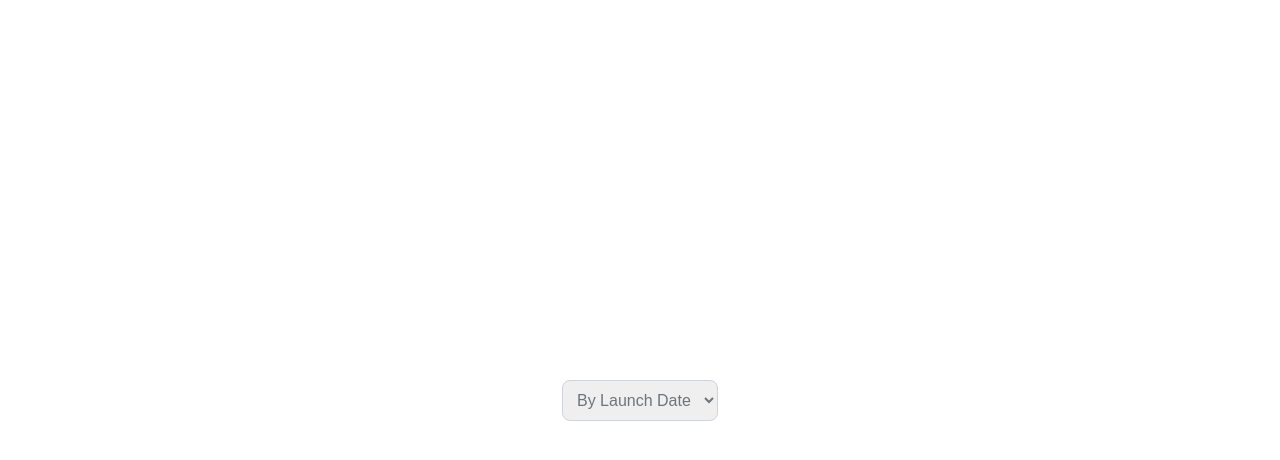
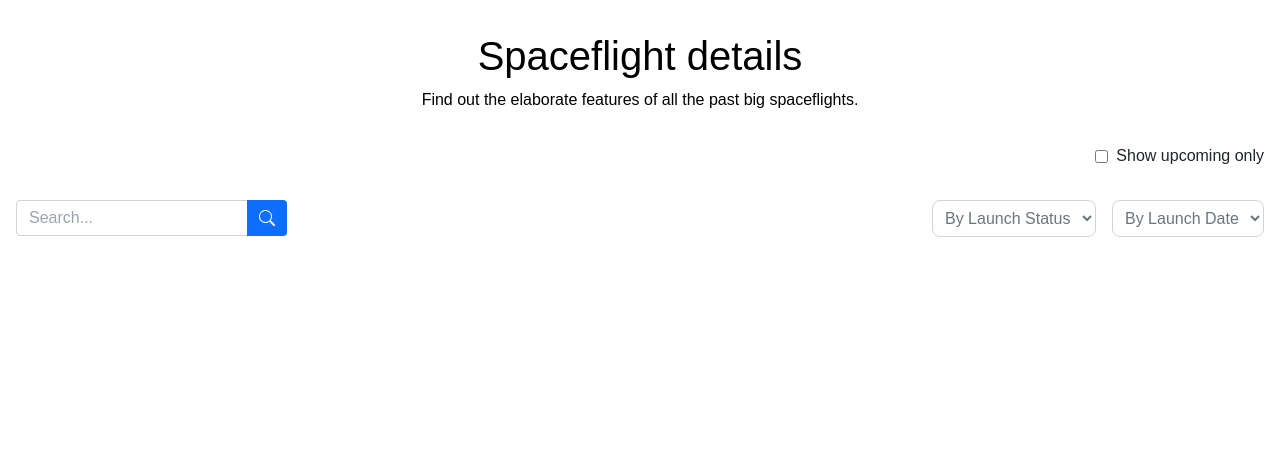
Before and after one commit to abdulkadershohan/technext-frontend-task, a React (Create React App) app: page / in a window 1280 px wide. Shown: the top 460 px of the page. Built offline with nearby package versions, Linux system fonts and the light colour scheme.

Commit message:
top section

```diff
--- a/src/components/Checkbox.tsx
+++ b/src/components/Checkbox.tsx
@@ -1,8 +1,9 @@
 interface CheckboxProps {
     checked: boolean;
     onChange: () => void;
+    label: string;
 }
-export default function Checkbox({ checked, onChange }: CheckboxProps) {
+export default function Checkbox({ checked, onChange, label }: CheckboxProps) {
     return (
         <div
             className="flex gap-2 items-center justify-center "
@@ -13,7 +14,7 @@ export default function Checkbox({ checked, onChange }: CheckboxProps) {
             />
             <label
                 className="text-body text-base leading-6 font-normal"
-            > Show upcomaing only</label>
+            > {label}</label>
 
         </div>
     )
--- a/src/components/SearchInput.tsx
+++ b/src/components/SearchInput.tsx
@@ -2,16 +2,16 @@
 export default function SearchInput() {
     return (
         <div>
-            <div className="relative mb-4 flex w-full flex-wrap items-stretch">
+            <div className="relative mb-4 flex w-full ">
                 <input
                     type="search"
                     className="relative m-0 -mr-0.5 block  rounded-l border border-solid border-gray-400 bg-transparent
                      px-3 py-[0.25rem] text-base font-normal leading-[1.6]
-
-                      focus:outline-none  focus:border-primary"
-                    placeholder="Search"
-                    aria-label="Search"
-                    aria-describedby="button-addon1" />
+                      focus:outline-none  focus:border-primary
+                      w-full
+                      "
+                    placeholder="Search..."
+                />
 
                 <button
                     className="relative z-[2] flex items-center rounded-r bg-primary px-3 py-2.5 text-white  hover:shadow-lg "
--- a/src/components/Select.tsx
+++ b/src/components/Select.tsx
@@ -1,24 +1,28 @@
-import { useState } from 'react'
-import { filterByDateSelect } from '../demo-data/filter'
-export default function Select() {
-    const [value, setValue] = useState('')
+interface Props {
+    data: any[];
+    onChange: (e: any) => void;
+    placeholder: string;
+    value: string;
+}
+export default function Select({ data, onChange, placeholder, value }: Props) {
     return (
         <div>
 
             <select className=" border border-gray-400 text-gray-600
              text-base rounded-lg focus:ring-[#86B7FE]
-             focus:border-[#86B7FE] block w-full p-2.5
+             focus:border-[#86B7FE] block w-full p-2
             focus:border-4
+            bg-[#fff]
             text-left
             "
-                placeholder='Choose a country'
+
                 value={value}
-                onChange={(e) => setValue(e.target.value)}
+                onChange={onChange}
             >
-                <option selected value={''} className="text-body text-base font-normal">By Launch Date</option>
+                <option className="text-body text-base font-normal">{placeholder}</option>
 
                 {
-                    filterByDateSelect.map((item, index) => {
+                    data?.map((item, index) => {
                         return (
                             <option key={index}
                                 value={item.value}
--- a/src/demo-data/filter.ts
+++ b/src/demo-data/filter.ts
@@ -16,3 +16,16 @@ export const filterByDateSelect = [
         value: 'lastYear'
     }
 ]
+
+export const selectStatusData = [
+    {
+        id: 1,
+        name: 'Failure',
+        value: 'failure'
+    },
+    {
+        id: 2,
+        name: 'Success',
+        value: 'success'
+    }
+]
--- a/src/page/home/HomePage.tsx
+++ b/src/page/home/HomePage.tsx
@@ -1,16 +1,12 @@
-import { useState } from "react";
-import { Select } from "../../components";
+import Header from "src/sections/header/Header";
 
 export default function HomePage() {
-    const [checked, setChecked] = useState(false)
-    console.log('checked', checked)
+
     return (
         <div
-            className='flex items-center justify-center h-screen '
+            className="flex gap-4"
         >
-            {/* <Card /> */}
-            {/* <SearchInput /> */}
-            <Select />
+            <Header />
         </div>
     )
 }
--- /dev/null
+++ b/src/sections/header/Header.tsx
@@ -0,0 +1,86 @@
+import { useState } from "react";
+import { Checkbox, SearchInput, Select } from "../../components";
+import { filterByDateSelect, selectStatusData } from '../../demo-data/filter';
+import { home } from "../../demo-data/home";
+
+export default function Header() {
+    const [check, setCheck] = useState(false)
+    const [filterByDate, setFilterByDate] = useState('')
+    const [filterByStatus, setFilterByStatus] = useState('')
+    return (
+        <section
+            className="container mx-auto px-4 py-8"
+        >
+            {/* top sec  */}
+            <div
+                className="md:flex flex-col gap-2 justify-center items-center "
+            >
+                <h1
+                    className="text-4xl font-medium  leading-[48px]"
+                >
+                    {home.title}
+                </h1>
+                <p
+                    className="text-base  leading-[24px]"
+                >
+                    {home.text}
+                </p>
+            </div>
+            <div
+                className=" md:hidden pt-16"
+            >
+                <SearchInput />
+            </div>
+            {/* check box  */}
+            <div
+                // to right end
+                className="flex md:justify-end my-8"
+            >
+                <Checkbox
+                    checked={check}
+                    onChange={() => setCheck(!check)}
+                    label="Show upcoming only"
+                />
+
+            </div>
+            {/* search bar */}
+            <div
+                className="flex flex-col md:flex-row  justify-between "
+            >
+                <div
+                    className="hidden md:block"
+                >
+                    <SearchInput />
+                </div>
+                <div
+                    className="flex flex-col md:flex-row gap-4 "
+
+                >
+                    <div>
+                        <Select
+                            data={selectStatusData}
+
+                            placeholder="By Launch Status"
+                            value={filterByStatus}
+                            onChange={(e: any) => setFilterByStatus(e.target.value)}
+
+
+                        />
+                    </div>
+                    <div>
+                        <Select
+                            data={filterByDateSelect}
+                            placeholder="By Launch Date"
+                            value={filterByDate}
+                            onChange={(e: any) => setFilterByDate(e.target.value)}
+
+
+                        />
+                    </div>
+                </div>
+
+            </div>
+
+        </section>
+    )
+}
```
